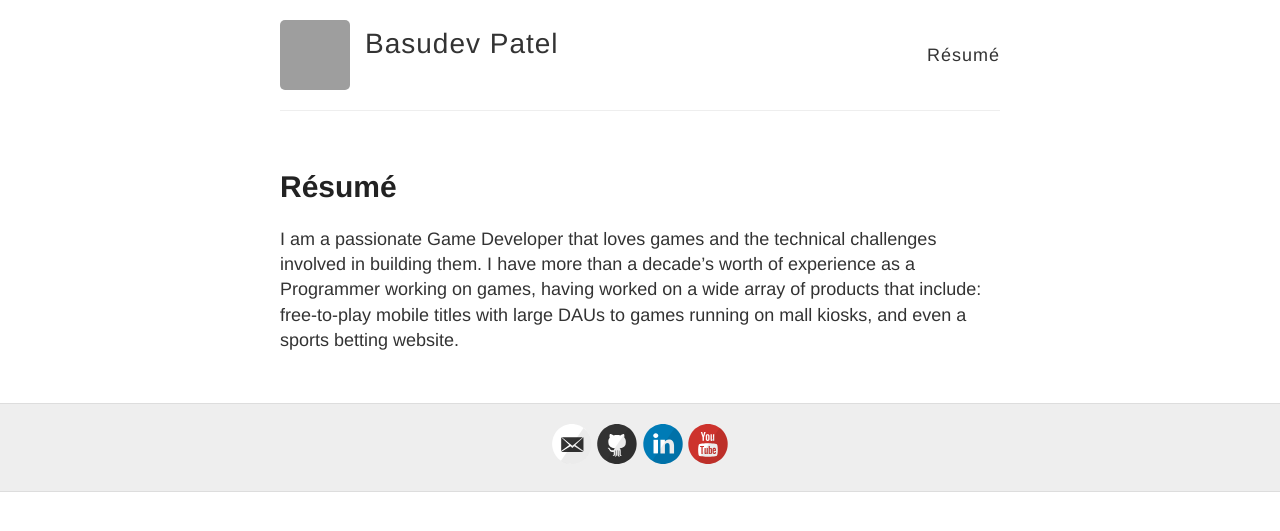
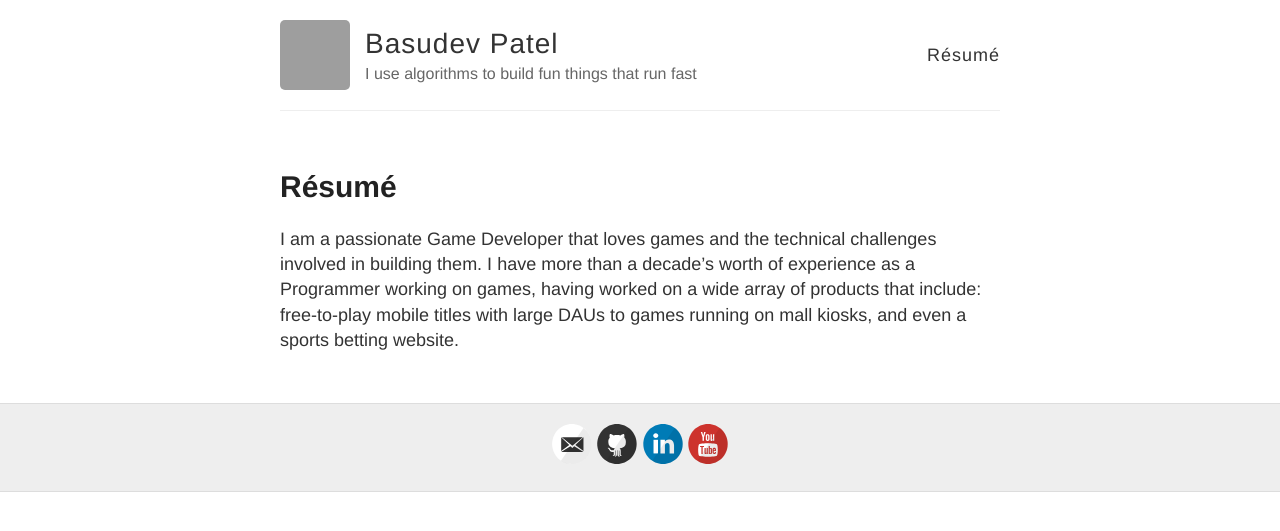
Before and after one commit to bapel/bapel.github.io, a Jekyll site: the page built from cv.md, in a window 1280 px wide. Shown: the top 531 px of the page. Built offline with Jekyll 4.4.1, drawn with Linux system fonts in a browser that asks for light colours; grey boxes are pictures that could not be loaded.

Commit message:
Updated description in landing page

```diff
--- a/_config.yml
+++ b/_config.yml
@@ -6,7 +6,7 @@
 name: Basudev Patel
 
 # Short bio or description (displayed in the header)
-description:
+description: I use algorithms to build fun things that run fast
 
 # URL of your avatar or profile pic (you could use your GitHub profile pic)
 avatar: https://avatars1.githubusercontent.com/u/27846410?s=460&u=cf092a98fec56be4672e321a77946ef619ef4781&v=4
```
